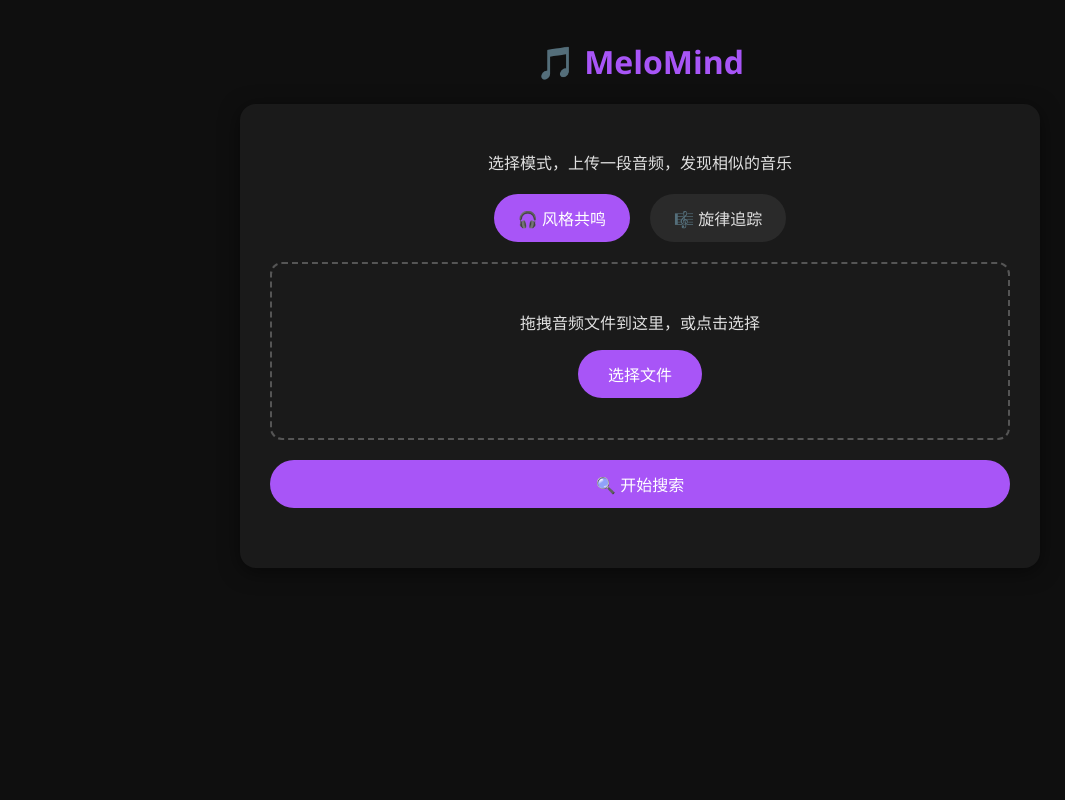
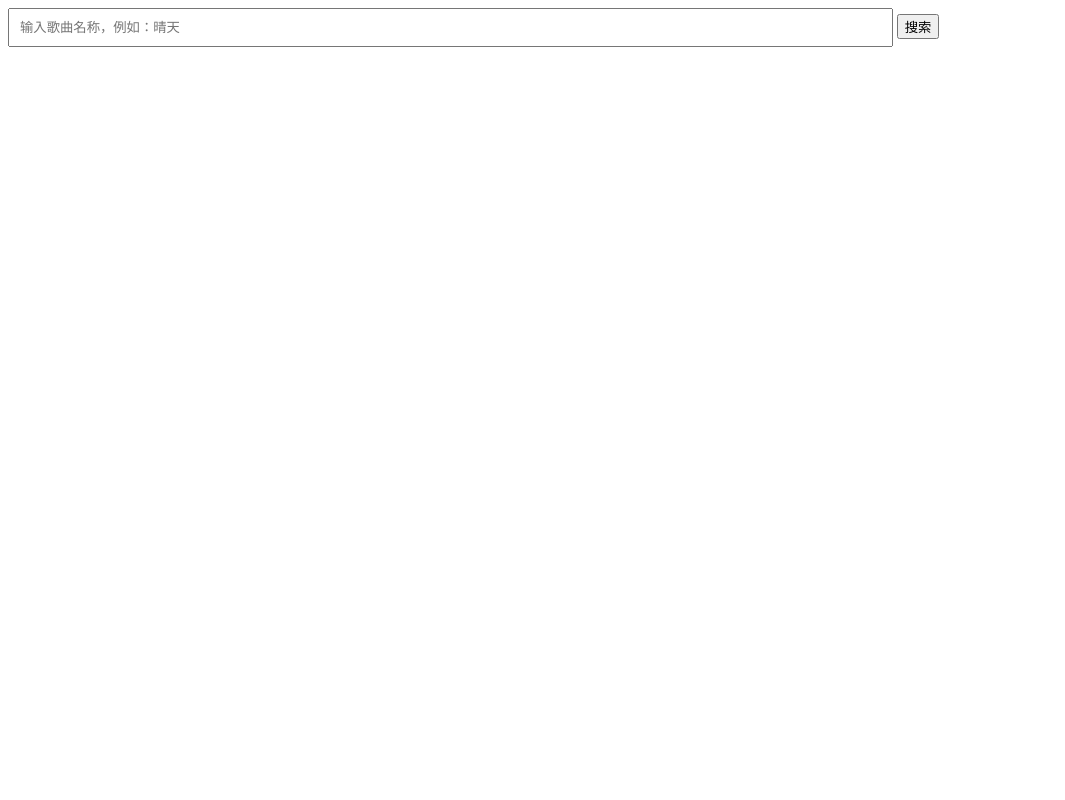
Before and after one commit to whyfrombabel/whyfrombabel0405, a Flask app: page / in a window 1280 px wide. Shown: the whole page, without its empty margins (0-1065 px from the left). Run offline with Flask 3, Linux system fonts and the light colour scheme.

Commit message:
Update index.html

```diff
--- a/templates/index.html
+++ b/templates/index.html
@@ -1,109 +1,67 @@
-<!DOCTYPE html>
-<html lang="zh-CN">
-<head>
-    <meta charset="UTF-8">
-    <meta name="viewport" content="width=device-width, initial-scale=1.0">
-    <title>MeloMind - 双核音乐发现引擎</title>
-    <style>
-        body { font-family: 'Segoe UI', sans-serif; max-width: 800px; margin: 40px auto; padding: 0 20px; background: #0f0f0f; color: #e0e0e0; }
-        h1 { color: #a855f7; text-align: center; }
-        .container { background: #1a1a1a; border-radius: 16px; padding: 30px; box-shadow: 0 4px 20px rgba(0,0,0,0.5); }
-        .mode-select { display: flex; gap: 20px; margin: 20px 0; justify-content: center; }
-        .mode-select label { cursor: pointer; padding: 12px 24px; border-radius: 30px; background: #2a2a2a; transition: 0.2s; }
-        .mode-select input[type="radio"] { display: none; }
-        .mode-select input:checked + label { background: #a855f7; color: white; }
-        .upload-area { border: 2px dashed #555; border-radius: 12px; padding: 30px; text-align: center; margin: 20px 0; }
-        .upload-area:hover { border-color: #a855f7; }
-        #fileInput { display: none; }
-        .btn { display: inline-block; padding: 12px 30px; background: #a855f7; color: white; border: none; border-radius: 30px; cursor: pointer; font-size: 16px; }
-        .btn:hover { background: #9333ea; }
-        .loading { display: none; text-align: center; margin: 20px; }
-        .results { margin-top: 30px; }
-        .result-item { display: flex; align-items: center; background: #2a2a2a; padding: 12px; border-radius: 8px; margin-bottom: 10px; }
-        .result-item .name { flex: 1; }
-        .result-item .score { margin: 0 20px; color: #a855f7; }
-        audio { height: 36px; }
-    </style>
-</head>
-<body>
-    <h1>🎵 MeloMind</h1>
-    <div class="container">
-        <p style="text-align:center">选择模式，上传一段音频，发现相似的音乐</p>
-        <div class="mode-select">
-            <input type="radio" id="mode_style" name="mode" value="style" checked>
-            <label for="mode_style">🎧 风格共鸣</label>
-            <input type="radio" id="mode_melody" name="mode" value="melody">
-            <label for="mode_melody">🎼 旋律追踪</label>
+<!-- 在 mode-select 下方增加一个文本搜索框 -->
+<div class="style-search-box" id="styleSearchBox">
+    <input type="text" id="keywordInput" placeholder="输入歌曲名称，例如：晴天" style="padding:10px; width:70%;">
+    <button onclick="searchByKeywords()" class="btn">搜索</button>
 </div>
+<!-- 在 JS 中处理不同的搜索逻辑 -->
+<script>
+// ... 原有拖拽上传代码保持不变
 
-        <div class="upload-area" id="dropArea">
-            <p>拖拽音频文件到这里，或点击选择</p>
-            <input type="file" id="fileInput" accept="audio/*">
-            <button class="btn" onclick="document.getElementById('fileInput').click()">选择文件</button>
-            <span id="fileName" style="display:block; margin-top:10px; color:#aaa;"></span>
-        </div>
-
-        <button class="btn" onclick="search()" style="width:100%;" id="searchBtn">🔍 开始搜索</button>
-        <div class="loading" id="loading">分析中，请稍候...</div>
-        <div class="results" id="results"></div>
-    </div>
-
-    <script>
-        const dropArea = document.getElementById('dropArea');
-        const fileInput = document.getElementById('fileInput');
-        const fileNameSpan = document.getElementById('fileName');
-
-        dropArea.addEventListener('dragover', (e) => { e.preventDefault(); dropArea.style.borderColor = '#a855f7'; });
-        dropArea.addEventListener('dragleave', () => { dropArea.style.borderColor = '#555'; });
-        dropArea.addEventListener('drop', (e) => {
-            e.preventDefault();
-            dropArea.style.borderColor = '#555';
-            if (e.dataTransfer.files.length) {
-                fileInput.files = e.dataTransfer.files;
-                fileNameSpan.textContent = e.dataTransfer.files[0].name;
+async function searchByKeywords() {
+    const keyword = document.getElementById('keywordInput').value.trim();
+    if (!keyword) { alert('请输入歌曲名称'); return; }
+    const formData = new FormData();
+    formData.append('mode', 'style');
+    formData.append('keywords', keyword);
+    // 发送请求...
 }
-        });
-        fileInput.addEventListener('change', () => {
-            if (fileInput.files.length) fileNameSpan.textContent = fileInput.files[0].name;
-        });
-
+// 原有的 search() 函数也兼容：如果用户拖拽了文件，则用文件名搜索
 async function search() {
     const file = fileInput.files[0];
-            if (!file) { alert('请先选择一个音频文件'); return; }
+    if (!file) {
+        // 如果没有文件，尝试用关键词搜索
+        return searchByKeywords();
+    }
     const mode = document.querySelector('input[name="mode"]:checked').value;
     const formData = new FormData();
     formData.append('file', file);
     formData.append('mode', mode);
-            formData.append('top', '10');
-
-            document.getElementById('loading').style.display = 'block';
-            document.getElementById('results').innerHTML = '';
-            document.getElementById('searchBtn').disabled = true;
-
-            try {
-                const resp = await fetch('/search', { method: 'POST', body: formData });
-                const data = await resp.json();
-                if (data.error) {
-                    document.getElementById('results').innerHTML = `<p style="color:red">错误: ${data.error}</p>`;
-                } else {
-                    let html = `<h3>${data.mode === 'style' ? '🎧 风格相似推荐' : '🎼 旋律匹配结果'}</h3>`;
+    if (mode === 'style') {
+        // 同时把文件名作为关键词
+        formData.append('keywords', file.name.replace(/\.[^/.]+$/, ""));
+    }
+    // 发送 fetch...
+}
+// 结果渲染时，使用封面和歌手信息
+function renderResults(data) {
+    let html = '';
+    if (data.mode === 'style') {
+        html += `<h3>查询歌曲：${data.query.name} - ${data.query.artists}</h3>`;
+        html += `<h3>相似推荐：</h3>`;
         data.results.forEach(r => {
             html += `
             <div class="result-item">
-                            <span class="name">${r.name}</span>
-                            <span class="score">${data.mode === 'style' ? '相似度: '+r.score.toFixed(3) : 'DTW距离: '+r.score.toFixed(1)}</span>
+                <img src="${r.cover}?param=50y50" style="width:50px; height:50px; margin-right:15px;">
+                <div>
+                    <strong>${r.name}</strong><br>${r.artists}
+                </div>
                 <audio controls src="${r.audio_url}"></audio>
             </div>`;
         });
+    } else {
+        html += `<h3>旋律匹配结果：</h3>`;
+        data.results.forEach(r => {
+            html += `
+            <div class="result-item">
+                <img src="${r.cover}?param=50y50" style="width:50px; height:50px; margin-right:15px;">
+                <div>
+                    <strong>${r.name}</strong><br>${r.artists}
+                </div>
+                <span>DTW距离: ${r.score.toFixed(1)}</span>
+                <audio controls src="${r.audio_url}"></audio>
+            </div>`;
+        });
+    }
     document.getElementById('results').innerHTML = html;
 }
-            } catch (e) {
-                document.getElementById('results').innerHTML = `<p style="color:red">请求失败: ${e.message}</p>`;
-            } finally {
-                document.getElementById('loading').style.display = 'none';
-                document.getElementById('searchBtn').disabled = false;
-            }
-        }
 </script>
-</body>
-</html>
```
Lines whose indentation alone changed are shown as unchanged.
